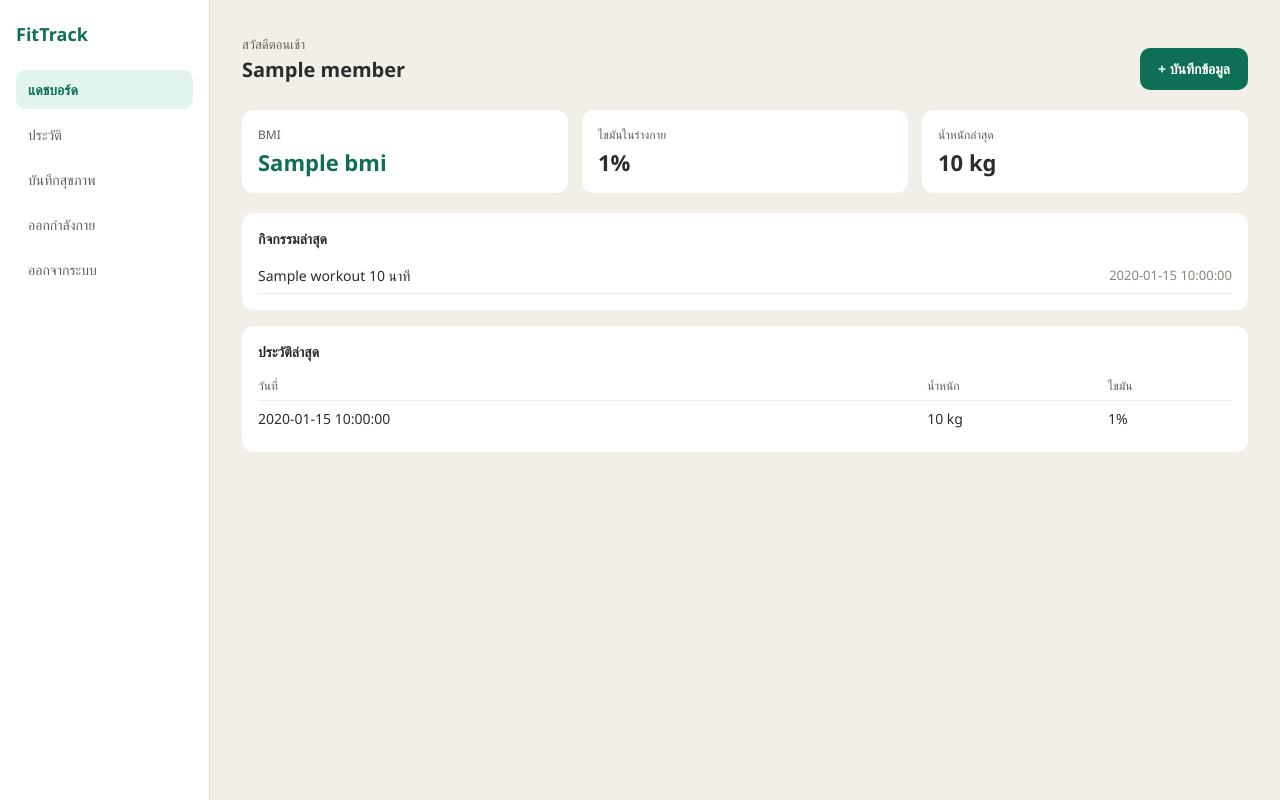
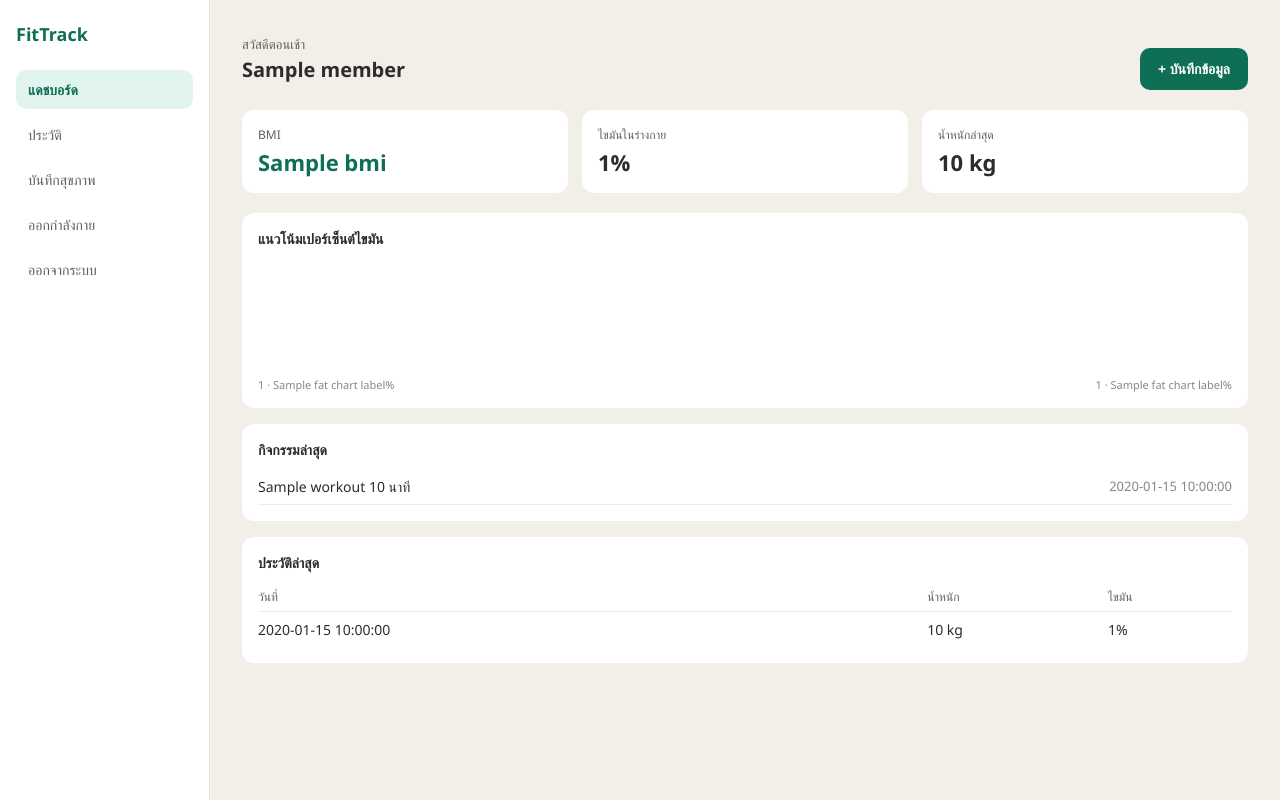
Before and after one commit to salengEZ/fittrack, a Flask app: template templates/dashboard.html in a window 1280 px wide. Run offline with Flask 3, Linux system fonts and the light colour scheme; the template is opened without the code that fills it: most values are stand-ins (such as "Sample title", 1, 10 or a date in 2020).

Commit message:
Add files via upload

```diff
--- a/app.py
+++ b/app.py
@@ -61,6 +61,35 @@ def create_app():
         )
         history = cur.fetchall()
 
+        # เตรียมข้อมูลกราฟแนวโน้มเปอร์เซ็นต์ไขมัน (เรียงเก่า -> ใหม่)
+        fat_series = [
+            h for h in reversed(history) if h["body_fat_percent"] is not None
+        ]
+        fat_chart_points = ""
+        fat_chart_labels = []
+        if len(fat_series) >= 2:
+            values = [float(h["body_fat_percent"]) for h in fat_series]
+            v_min, v_max = min(values), max(values)
+            if v_max == v_min:
+                v_min -= 1
+                v_max += 1
+            pad = (v_max - v_min) * 0.15
+            v_min -= pad
+            v_max += pad
+
+            chart_w, chart_h = 400, 110
+            n = len(values)
+            coords = []
+            for i, v in enumerate(values):
+                x = (i / (n - 1)) * chart_w
+                y = chart_h - ((v - v_min) / (v_max - v_min)) * chart_h
+                coords.append(f"{x:.1f},{y:.1f}")
+            fat_chart_points = " ".join(coords)
+            fat_chart_labels = [
+                (fat_series[0]["record_date"], values[0]),
+                (fat_series[-1]["record_date"], values[-1]),
+            ]
+
         cur.execute(
             """SELECT w.workout_date, w.duration_minutes, e.exercise_name, e.calories_per_hour
                FROM workout_log w JOIN exercise_type e ON w.exercise_id = e.exercise_id
@@ -79,6 +108,8 @@ def create_app():
             latest=latest,
             history=history,
             workouts=workouts,
+            fat_chart_points=fat_chart_points,
+            fat_chart_labels=fat_chart_labels,
         )
 
     return app
--- a/templates/dashboard.html
+++ b/templates/dashboard.html
@@ -40,6 +40,21 @@
     </div>
 
     <div class="panel">
+      <p class="panel-title">แนวโน้มเปอร์เซ็นต์ไขมัน</p>
+      {% if fat_chart_points %}
+      <svg viewBox="0 0 400 110" width="100%" height="110" preserveAspectRatio="none">
+        <polyline points="{{ fat_chart_points }}" fill="none" stroke="#0F6E56" stroke-width="2.5"/>
+      </svg>
+      <div style="display:flex;justify-content:space-between;font-size:11px;color:#888780;margin-top:4px">
+        <span>{{ fat_chart_labels[0][0] }} · {{ fat_chart_labels[0][1] }}%</span>
+        <span>{{ fat_chart_labels[1][0] }} · {{ fat_chart_labels[1][1] }}%</span>
+      </div>
+      {% else %}
+      <p class="muted">ต้องมีข้อมูลเปอร์เซ็นต์ไขมันอย่างน้อย 2 ครั้งขึ้นไปถึงจะแสดงกราฟแนวโน้มได้</p>
+      {% endif %}
+    </div>
+
+    <div class="panel">
       <p class="panel-title">กิจกรรมล่าสุด</p>
       {% for w in workouts %}
         <div class="activity-row">
```
